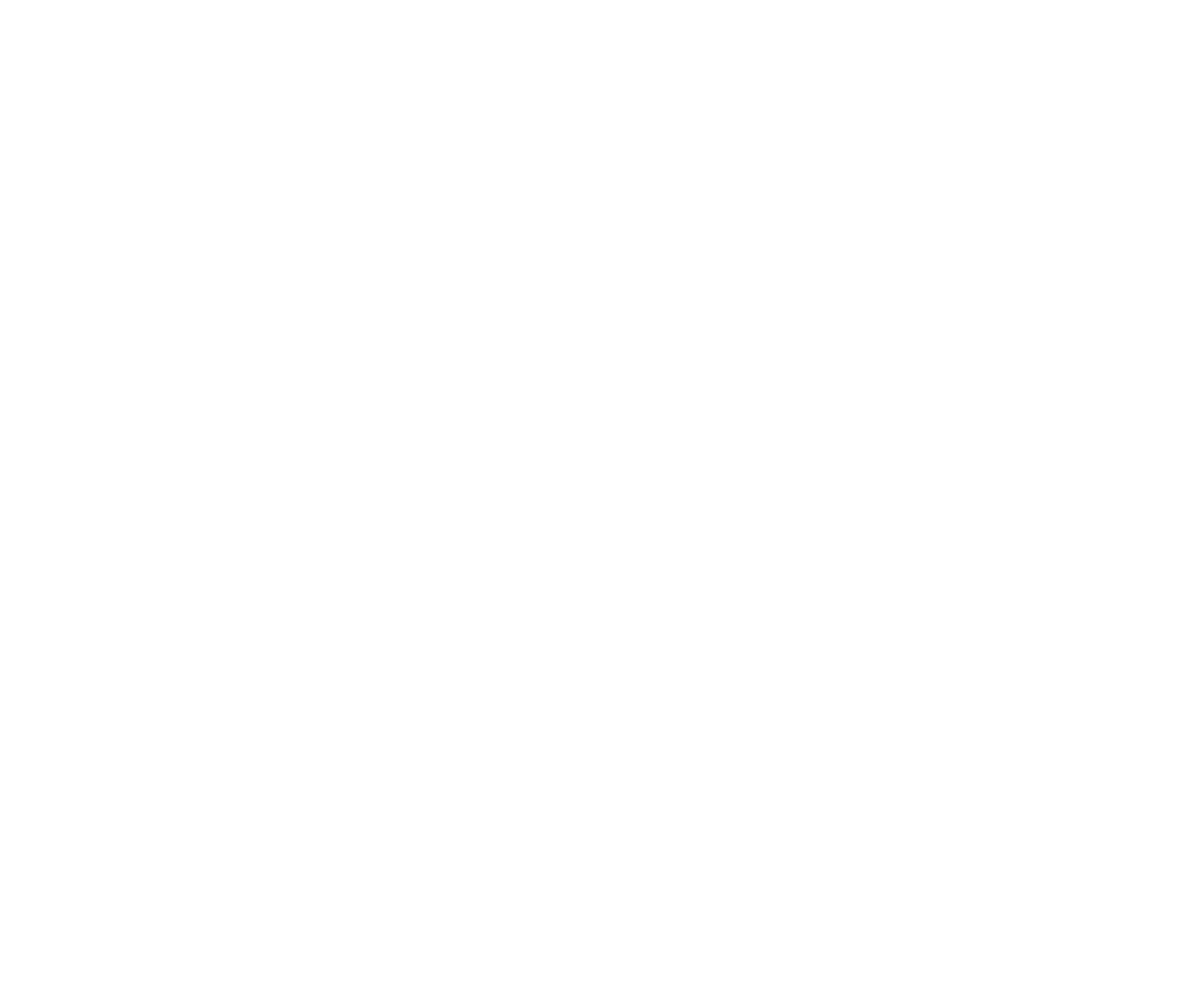
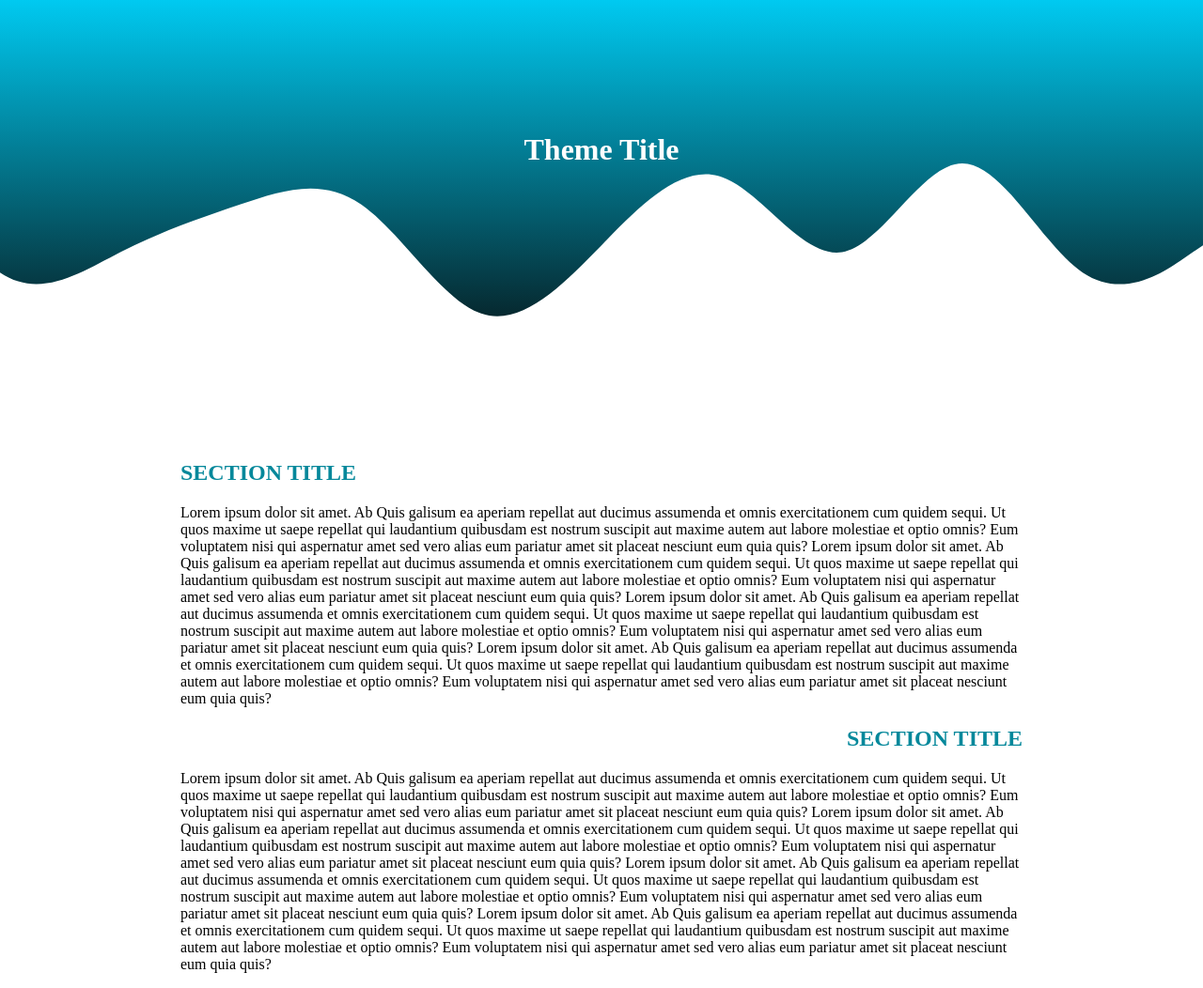
Before and after one commit to MFAlonzoSalazar/mobile-friendly-practice, a plain HTML site: page index.html in a window 1280 px wide. Shown: the whole page at 94% size. Before the commit the page ends 800 px from the top, so only its background shows below. Drawn offline with Linux system fonts and the light colour scheme.

Commit message:
created example theme using HTML and CSS

```diff
--- a/css/style.css
+++ b/css/style.css
@@ -0,0 +1,25 @@
+body {
+    margin: 0;
+    background-image: url("../wave.svg");
+    background-repeat: no-repeat;
+    background-size: 100%;
+}
+
+.SectionOne {
+    padding-top: 270px;
+}
+
+section {
+    width: 70%;
+    padding-left: 15%;
+}
+
+h1 {
+    padding-top: 120px;
+    color: white;
+    text-align: center;
+}
+
+h2 {
+    color: #05889B;
+}
--- a/index.html
+++ b/index.html
@@ -4,9 +4,47 @@
     <meta charset="UTF-8">
     <meta http-equiv="X-UA-Compatible" content="IE=edge">
     <meta name="viewport" content="width=device-width, initial-scale=1.0">
+    <link rel="stylesheet" href="./css/style.css">
     <title>Document</title>
 </head>
 <body>
+    <h1> Theme Title </h1>
+
+    <div>
+
+    </div>
+    <section class="SectionOne">
+        <h2> SECTION TITLE </h2>
+        <p>Lorem ipsum dolor sit amet. Ab Quis galisum ea aperiam repellat aut ducimus assumenda et omnis exercitationem cum quidem sequi.
+            Ut quos maxime ut saepe repellat qui laudantium quibusdam est nostrum suscipit aut maxime autem aut labore molestiae et optio omnis?
+            Eum voluptatem nisi qui aspernatur amet sed vero alias eum pariatur amet sit placeat nesciunt eum quia quis?
+            Lorem ipsum dolor sit amet. Ab Quis galisum ea aperiam repellat aut ducimus assumenda et omnis exercitationem cum quidem sequi.
+            Ut quos maxime ut saepe repellat qui laudantium quibusdam est nostrum suscipit aut maxime autem aut labore molestiae et optio omnis?
+            Eum voluptatem nisi qui aspernatur amet sed vero alias eum pariatur amet sit placeat nesciunt eum quia quis?
+            Lorem ipsum dolor sit amet. Ab Quis galisum ea aperiam repellat aut ducimus assumenda et omnis exercitationem cum quidem sequi.
+            Ut quos maxime ut saepe repellat qui laudantium quibusdam est nostrum suscipit aut maxime autem aut labore molestiae et optio omnis?
+            Eum voluptatem nisi qui aspernatur amet sed vero alias eum pariatur amet sit placeat nesciunt eum quia quis?
+            Lorem ipsum dolor sit amet. Ab Quis galisum ea aperiam repellat aut ducimus assumenda et omnis exercitationem cum quidem sequi.
+            Ut quos maxime ut saepe repellat qui laudantium quibusdam est nostrum suscipit aut maxime autem aut labore molestiae et optio omnis?
+            Eum voluptatem nisi qui aspernatur amet sed vero alias eum pariatur amet sit placeat nesciunt eum quia quis?
+        </p>
+    </section>
+    <section class="SectionTwo">
+        <h2 style="text-align:right"> SECTION TITLE </h2>
+        <p>Lorem ipsum dolor sit amet. Ab Quis galisum ea aperiam repellat aut ducimus assumenda et omnis exercitationem cum quidem sequi.
+            Ut quos maxime ut saepe repellat qui laudantium quibusdam est nostrum suscipit aut maxime autem aut labore molestiae et optio omnis?
+            Eum voluptatem nisi qui aspernatur amet sed vero alias eum pariatur amet sit placeat nesciunt eum quia quis?
+            Lorem ipsum dolor sit amet. Ab Quis galisum ea aperiam repellat aut ducimus assumenda et omnis exercitationem cum quidem sequi.
+            Ut quos maxime ut saepe repellat qui laudantium quibusdam est nostrum suscipit aut maxime autem aut labore molestiae et optio omnis?
+            Eum voluptatem nisi qui aspernatur amet sed vero alias eum pariatur amet sit placeat nesciunt eum quia quis?
+            Lorem ipsum dolor sit amet. Ab Quis galisum ea aperiam repellat aut ducimus assumenda et omnis exercitationem cum quidem sequi.
+            Ut quos maxime ut saepe repellat qui laudantium quibusdam est nostrum suscipit aut maxime autem aut labore molestiae et optio omnis?
+            Eum voluptatem nisi qui aspernatur amet sed vero alias eum pariatur amet sit placeat nesciunt eum quia quis?
+            Lorem ipsum dolor sit amet. Ab Quis galisum ea aperiam repellat aut ducimus assumenda et omnis exercitationem cum quidem sequi.
+            Ut quos maxime ut saepe repellat qui laudantium quibusdam est nostrum suscipit aut maxime autem aut labore molestiae et optio omnis?
+            Eum voluptatem nisi qui aspernatur amet sed vero alias eum pariatur amet sit placeat nesciunt eum quia quis?
+        </p>
+    </section>
 
 </body>
 </html>
```
Also changed, not shown: wave.svg (added).
